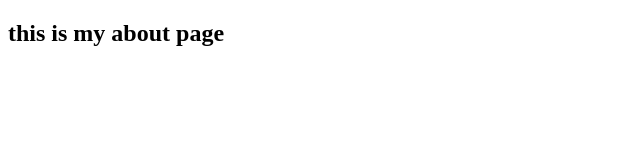
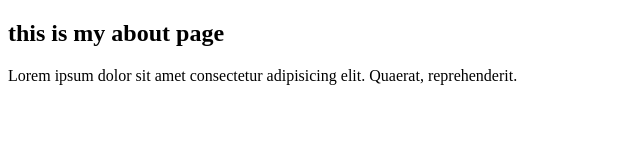
Before and after one commit to zeeshan-2023/git.learn, a plain HTML site: page about.html in a window 1280 px wide. Shown: the whole page, without its empty margins (0-640 px from the left). Drawn offline with Linux system fonts and the light colour scheme.

Commit message:
secound commit

```diff
--- a/about.html
+++ b/about.html
@@ -7,5 +7,6 @@
 </head>
 <body>
     <h2>this is my about page </h2>
+    <p>Lorem ipsum dolor sit amet consectetur adipisicing elit. Quaerat, reprehenderit.</p>
 </body>
 </html>
```
